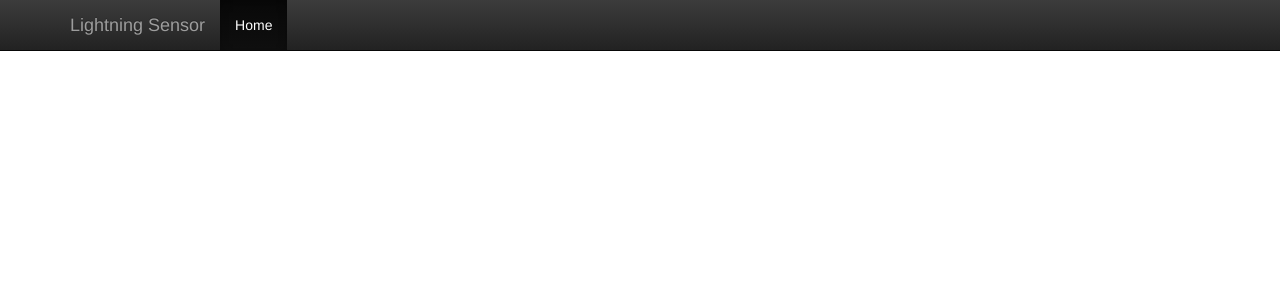
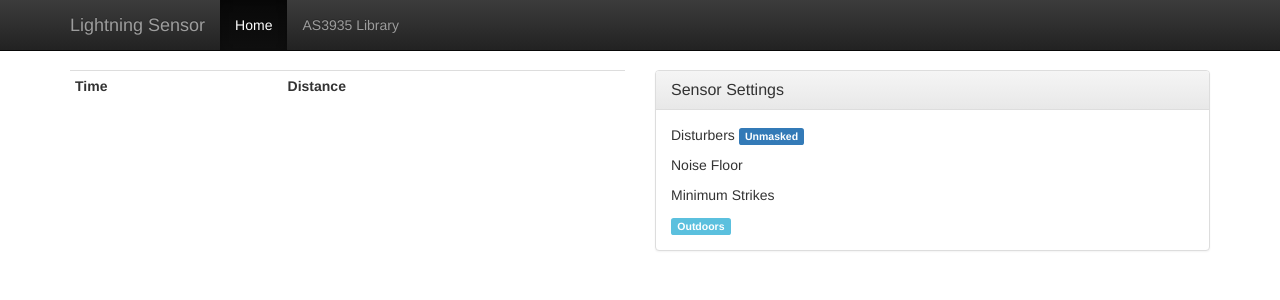
Before and after one commit to pcfens/RPi-AS3935-Web, a Flask app: template templates/index.html in a window 1280 px wide. Shown: the top 300 px of the page. Run offline with Flask 2, Linux system fonts and the light colour scheme; the template is opened without the code that fills it, so the values that code supplies are empty; some libraries are stand-ins or nearby versions.

Commit message:
Add a second column with settings information, send timestamps with each message

```diff
--- a/lighting_web.py
+++ b/lighting_web.py
@@ -3,27 +3,52 @@
 from flask.ext.socketio import SocketIO, emit
 from RPi_AS3935 import RPi_AS3935
 import RPi.GPIO as GPIO
-import time
+import time, datetime
 
 GPIO.setmode(GPIO.BCM)
-sensor = RPi_AS3935(address=0x00, bus=0)
+
+tun_cap = 0x0F
+bus = 0
+date_format = '%H:%M:%S'
+sensor_address = 0x00
+
+# Rev. 1 Raspberry Pis should leave bus set at 0, while rev. 2 Pis should set
+# bus equal to 1. The address should be changed to match the address of the
+# sensor. (Common implementations are in README.md)
+sensor = RPi_AS3935(address=sensor_address, bus=bus)
 
 sensor.set_indoors(True)
 sensor.set_noise_floor(0)
-sensor.calibrate(tun_cap=0x0F)
+sensor.calibrate(tun_cap=tun_cap)
 
 def register_strike(channel):
+    timestamp = datetime.datetime.now().strftime(date_format)
     time.sleep(0.004)
     global sensor
     reason = sensor.get_interrupt()
     if reason == 0x08:
         socketio.emit('lightning',
-                      { 'type': 'strike', 'distance': sensor.get_distance() },
+                      {
+                        'type': 'strike',
+                        'distance': sensor.get_distance(),
+                        'timestamp': timestamp,
+                      },
                       namespace='/lightning_sensor'
                      )
-    else:
+    elif reason == 0x04:
         socketio.emit('lightning',
-                      { 'type': 'fault' },
+                      {
+                        'type': 'disturber',
+                        'timestamp': timestamp,
+                      },
+                      namespace='/lightning_sensor'
+                     )
+    elif reason == 0x01:
+        socketio.emit('lightning',
+                      {
+                        'type': 'noise',
+                        'timestamp': timestamp,
+                      },
                       namespace='/lightning_sensor'
                      )
 
@@ -36,12 +61,22 @@
 
 @app.route('/')
 def index():
-    return render_template('index.html')
+    settings = dict()
+    settings['disturber'] = sensor.get_mask_disturber()
+    settings['indoors'] = sensor.get_indoors()
+    settings['min_strikes'] = sensor.get_min_strikes()
+    settings['noise_floor'] = sensor.get_noise_floor()
+    return render_template('index.html', settings=settings)
 
 @socketio.on('connect', namespace='/lightning_sensor')
 def connected():
-    emit('lightning', { 'type': 'message', 'text': 'Connected to server.'})
-
+    timestamp = datetime.datetime.now().strftime(date_format)
+    emit('lightning',
+            {
+                'type': 'message',
+                'text': 'Connected',
+                'timestamp': timestamp,
+            })
 
 if __name__ == '__main__':
     port = int(os.environ.get('PORT', 5000))
--- a/templates/index.html
+++ b/templates/index.html
@@ -31,35 +31,62 @@
                 <div id="navbar" class="collapse navbar-collapse">
                     <ul class="nav navbar-nav">
                         <li class="active"><a href="#">Home</a></li>
+                        <li><a href="https://github.com/pcfens/RaspberryPi-AS3935">AS3935 Library</a></li>
                     </ul>
                 </div><!--/.nav-collapse -->
             </div>
         </nav>
-
         <div class="container">
-            <div class="data">
-                <ul>
-                    <span id="log"></span>
-                </ul>
+            <div class="row">
+                <div class="col-md-6">
+                    <table class="table table-condensed">
+                        <thread>
+                            <tr>
+                                <th>Time</th>
+                                <th>Distance</th>
+                            </tr>
+                        </thread>
+                        <tbody id="log"></tbody>
+                    </table>
+                </div>
+                <div class="col-md-6">
+                    <div class="panel panel-default">
+                        <div class="panel-heading">
+                            <h3 class="panel-title">Sensor Settings</h3>
+                        </div>
+                        <div class="panel-body">
+                            {% if settings.disturber %}
+                            <p>Disturbers <span id="disturber" class="label label-success">Masked</span></p>
+                            {% else %}
+                            <p>Disturbers <span id="disturber" class="label label-primary">Unmasked</span></p>
+                            {% endif %}
+                            <p>Noise Floor <span id="noise-floor" class="badge">{{settings.noise_floor}}</span></p>
+                            <p>Minimum Strikes <span id="noise-floor" class="badge">{{settings.min_strikes}}</span></p>
+                            {% if settings.indoors %}
+                            <p class="label label-default">Indoors</p>
+                            {% else %}
+                            <p class="label label-info">Outdoors</p>
+                            {% endif %}
+                        </div>
+                    </div>
             </div>
         </div>
         <script type="text/javascript" src="//code.jquery.com/jquery-1.4.2.min.js"></script>
         <script type="text/javascript" src="//cdnjs.cloudflare.com/ajax/libs/socket.io/0.9.16/socket.io.min.js"></script>
         <script type="text/javascript" charset="utf-8">
             namespace = '/lightning_sensor';
-
             var socket = io.connect('http://' + document.domain + ':' + location.port + namespace);
-
             socket.on('lightning', function(msg) {
                 if (msg.type == 'strike'){
-                    $('#log').append('<li>Lightning strike (' + msg.distance + 'km)</li>');
-                } else if (msg.type == 'fault') {
-                    $('#log').append('<li>A fault.</li>');
+                    $('#log').append('<tr><td>' + msg.timestamp  + '</td><td>' + msg.distance + ' km</td></tr>');
+                } else if (msg.type == 'noise') {
+                    $('#log').append('<tr><td>' + msg.timestamp  + '</td><td>Noise</td></tr>');
+                } else if (msg.type == 'disturber') {
+                    $('#log').append('<tr><td>' + msg.timestamp  + '</td><td>Disturber</td></tr>');
                 } else if (msg.type == 'message') {
-                    $('#log').append('<li>' + msg.text + '</li>');
+                    $('#log').append('<tr><td>' + msg.timestamp  + '</td><td>' + msg.text + '</td></tr>');
                 }
             });
-
         </script>
     </body>
 </html>
```
